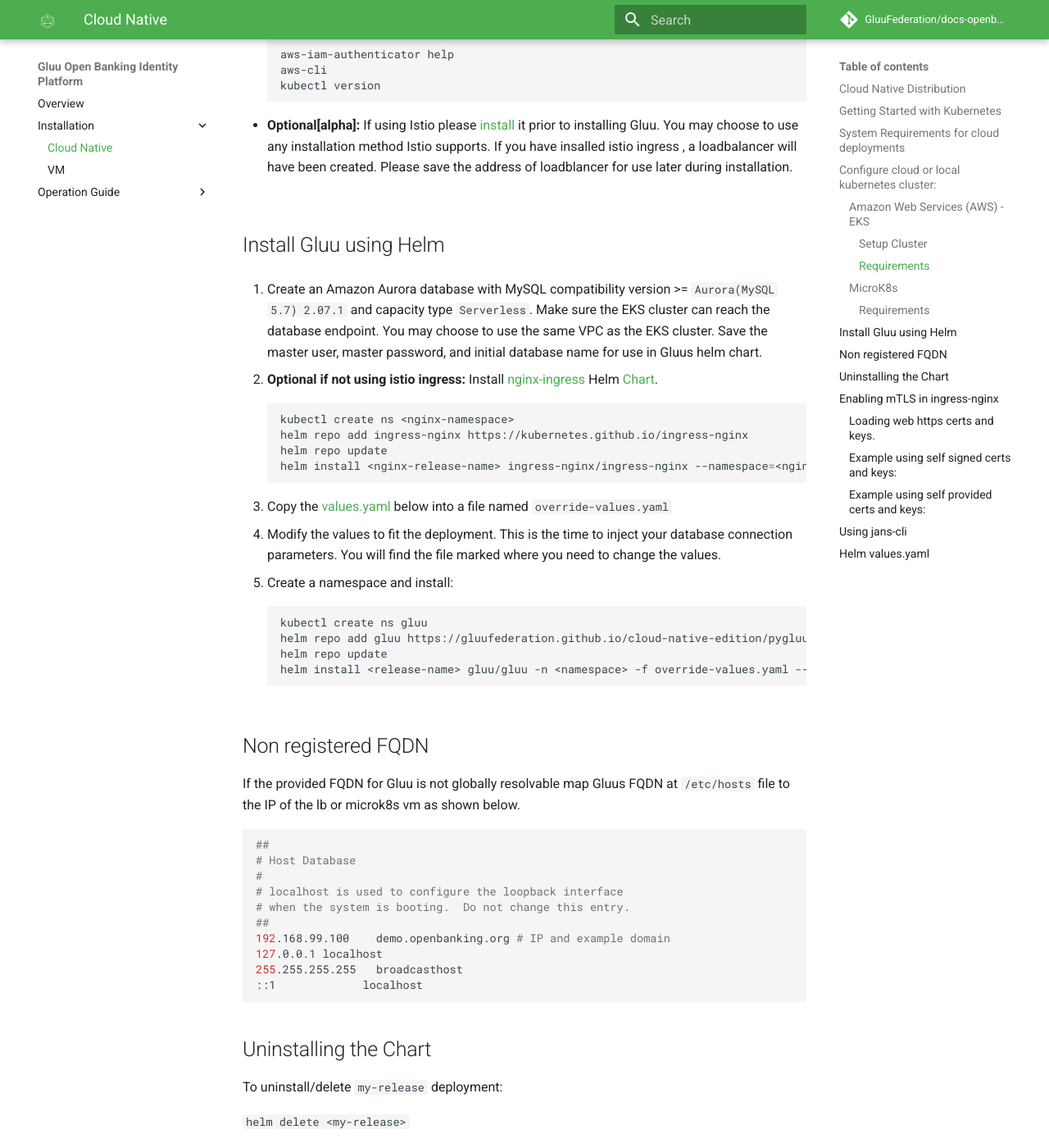
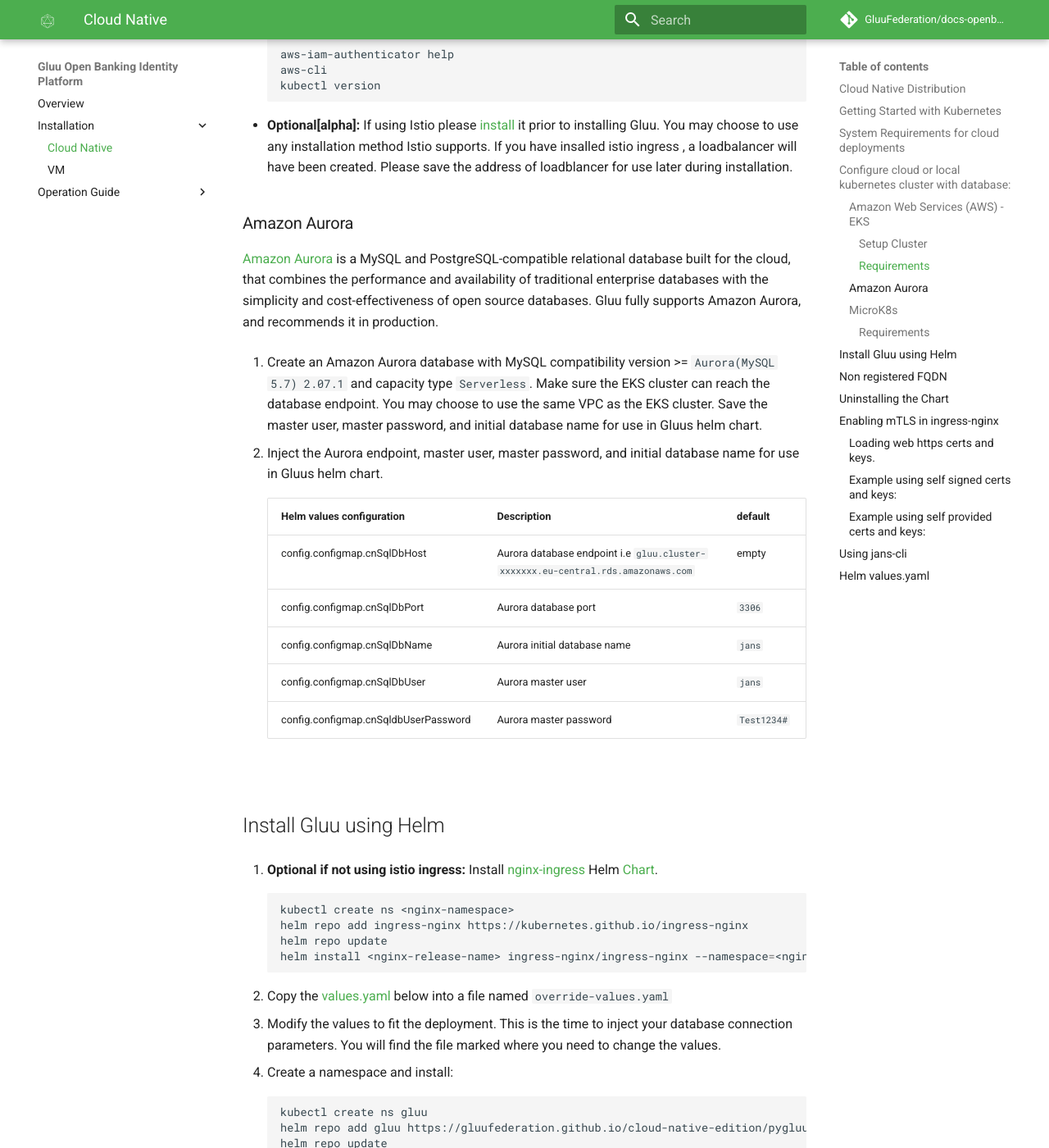
Before and after one commit to GluuFederation/docs-openbanking-prod, an MkDocs documentation site: the page built from docs/source/install-cn.md, in a window 1280 px wide and 1400 px high, scrolled down 1342 px. Shown: the whole window at 82% size. Built offline with MkDocs 1.6.1 and Material for MkDocs 9.7.7, drawn with Linux system fonts in a browser that asks for light colours; comment, search, counter and statistics services are not loaded; some of the changed text lies outside the part shown.

Commit message:
docs(cn): add Aurora section

```diff
--- a/docs/source/install-cn.md
+++ b/docs/source/install-cn.md
@@ -21,9 +21,9 @@ Please calculate the minimum required resources as per services deployed. The fo
 |nginx             | 1          |    1GB      |   N/A            |  64 Bit        | Yes if not ALB or Istio                             |
 
 
-## Configure cloud or local kubernetes cluster:
+## Configure cloud or local kubernetes cluster with database:
 
-=== "EKS"
+=== "AWS"
     ### Amazon Web Services (AWS) - EKS
 
     #### Setup Cluster
@@ -41,6 +41,21 @@ Please calculate the minimum required resources as per services deployed. The fo
 
     - **Optional[alpha]:** If using Istio please [install](https://istio.io/latest/docs/setup/install/standalone-operator/) it prior to installing Gluu. You may choose to use any installation method Istio supports. If you have insalled istio ingress , a loadbalancer will have been created. Please save the address of loadblancer for use later during installation.
 
+    ### Amazon Aurora
+
+    [Amazon Aurora](https://aws.amazon.com/rds/aurora/?aurora-whats-new.sort-by=item.additionalFields.postDateTime&aurora-whats-new.sort-order=desc) is a MySQL and PostgreSQL-compatible relational database built for the cloud, that combines the performance and availability of traditional enterprise databases with the simplicity and cost-effectiveness of open source databases. Gluu fully supports Amazon Aurora, and recommends it in production.
+
+    1.  Create an Amazon Aurora database with MySQL compatibility version >= `Aurora(MySQL 5.7) 2.07.1` and capacity type `Serverless`. Make sure the EKS cluster can reach the database endpoint. You may choose to use the same VPC as the EKS cluster. Save the master user, master password, and initial database name for use in Gluus helm chart.
+
+    1.  Inject the Aurora endpoint, master user, master password, and initial database name for use in Gluus helm chart.
+
+        |Helm values configuration                | Description                                                                     | default      |
+        |-----------------------------------------|---------------------------------------------------------------------------------|--------------|
+        |config.configmap.cnSqlDbHost             | Aurora database endpoint i.e `gluu.cluster-xxxxxxx.eu-central.rds.amazonaws.com`|    empty     |
+        |config.configmap.cnSqlDbPort             | Aurora database port                                                            |    `3306`    |
+        |config.configmap.cnSqlDbName             | Aurora initial database name                                                    |    `jans`    |
+        |config.configmap.cnSqlDbUser             | Aurora master user                                                              |    `jans`    |
+        |config.configmap.cnSqldbUserPassword     | Aurora master password                                                          |   `Test1234#`|
 
 === "Quick start with Microk8s"
     ### MicroK8s
```
Also changed, not shown: other parts of docs/source/install-cn.md (+0 -2 lines).
